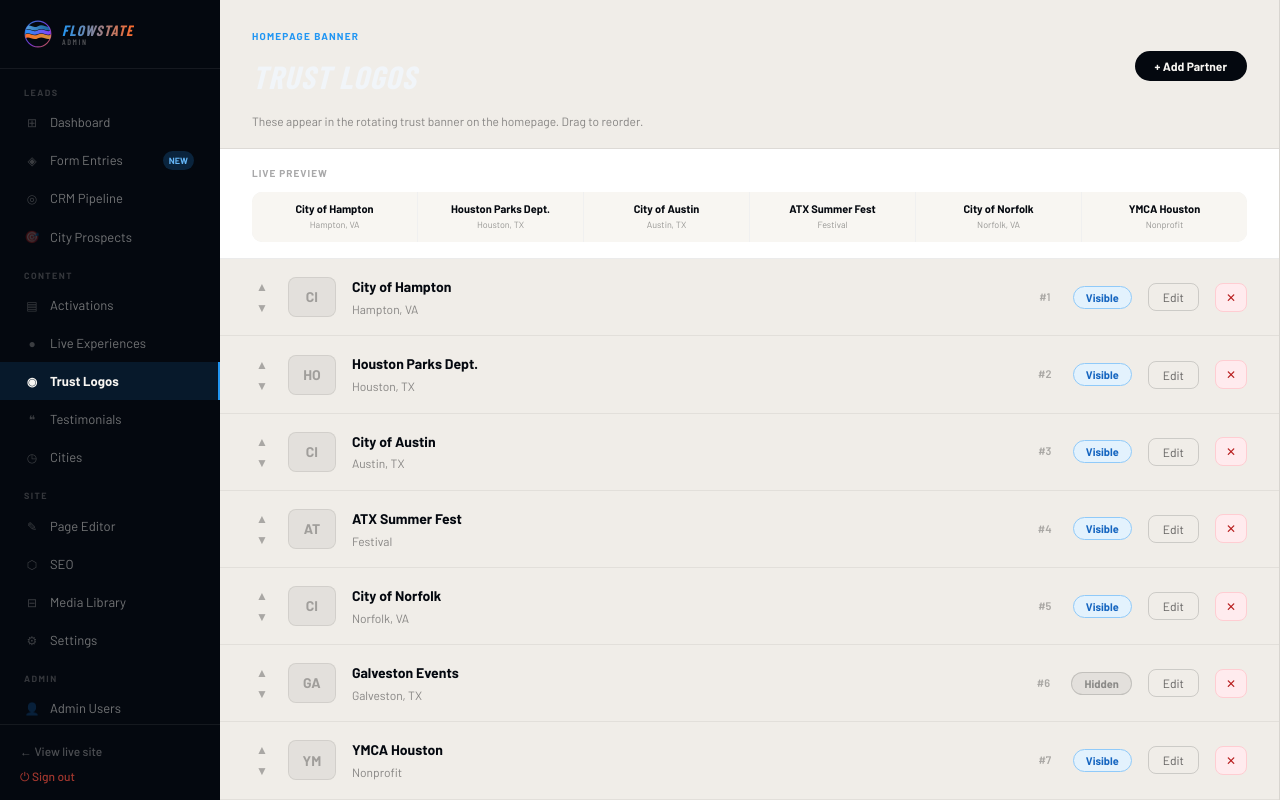
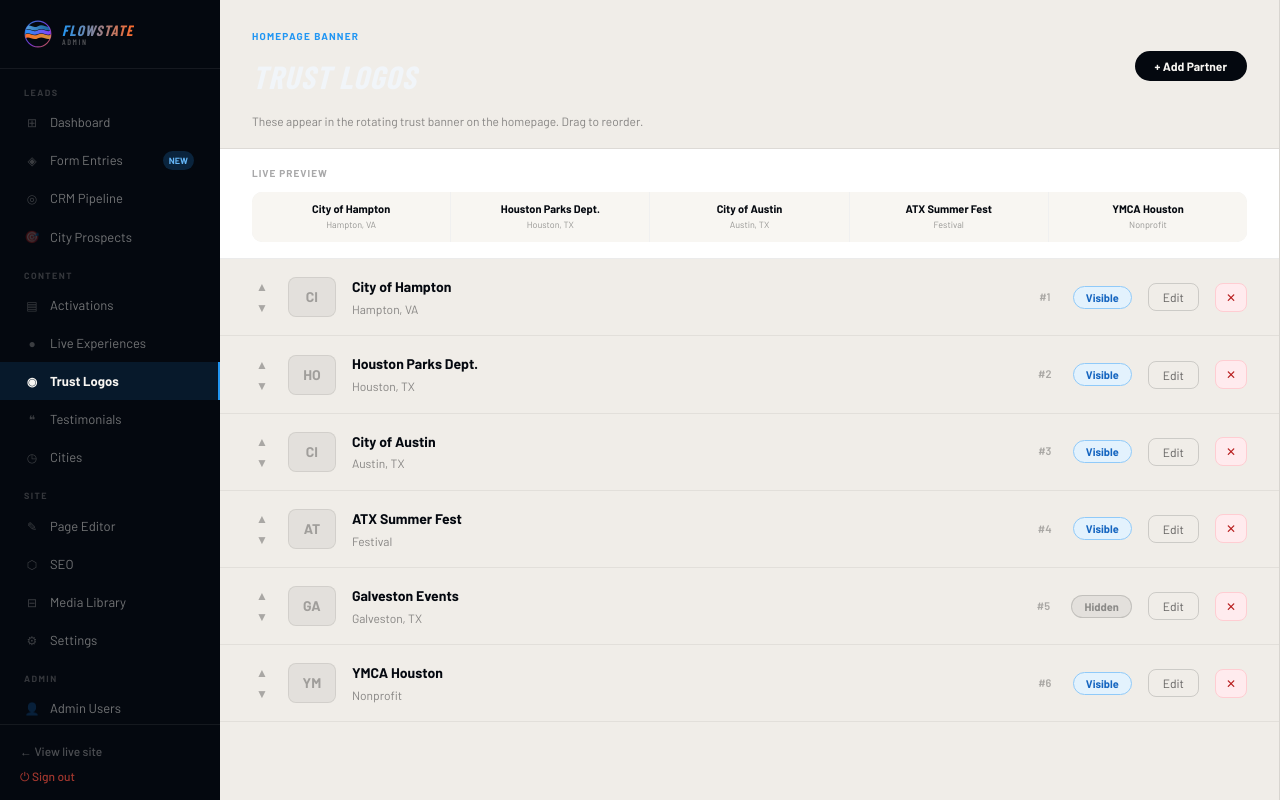
Before and after one commit to DerrestW/flowstate, a Next.js app: page /admin/trust-logos in a window 1280 px wide. Built offline with nearby package versions, Linux system fonts and the light colour scheme; no server answers; a web font is replaced by a local one.

Commit message:
Remove Norfolk from default trust logos
Co-Authored-By: Claude Opus 5.5 <noreply@anthropic.com>
Claude-Session: https://claude.ai/code/session_01RqJPRxRmBQ1yVLfgjPLsBx

```diff
--- a/app/admin/trust-logos/page.tsx
+++ b/app/admin/trust-logos/page.tsx
@@ -12,7 +12,6 @@ const DEFAULTS: Logo[] = [
   { id: "2", name: "Houston Parks Dept.", abbr: "Houston, TX", logo_url: "", published: true, sort_order: 2 },
   { id: "3", name: "City of Austin", abbr: "Austin, TX", logo_url: "", published: true, sort_order: 3 },
   { id: "4", name: "ATX Summer Fest", abbr: "Festival", logo_url: "", published: true, sort_order: 4 },
-  { id: "6", name: "City of Norfolk", abbr: "Norfolk, VA", logo_url: "", published: true, sort_order: 6 },
   { id: "7", name: "Galveston Events", abbr: "Galveston, TX", logo_url: "", published: false, sort_order: 7 },
   { id: "8", name: "YMCA Houston", abbr: "Nonprofit", logo_url: "", published: true, sort_order: 8 },
 ];
--- a/app/page.tsx
+++ b/app/page.tsx
@@ -28,7 +28,6 @@ const FALLBACK_LOGOS = [
   { name:"Houston Parks Dept.", abbr:"Houston, TX" },
   { name:"City of Austin", abbr:"Austin, TX" },
   { name:"ATX Summer Fest", abbr:"Festival" },
-  { name:"City of Norfolk", abbr:"Norfolk, VA" },
   { name:"YMCA Houston", abbr:"Nonprofit" },
   { name:"Galveston Events", abbr:"Galveston, TX" },
 ];
```
Also changed, not shown: 1 other file (tests, documents, lock files or other folders).
